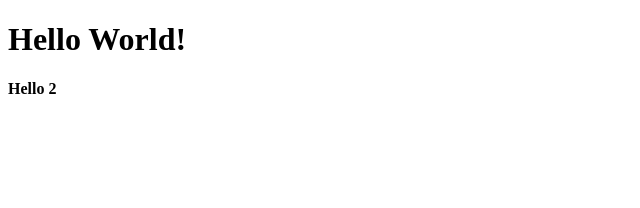
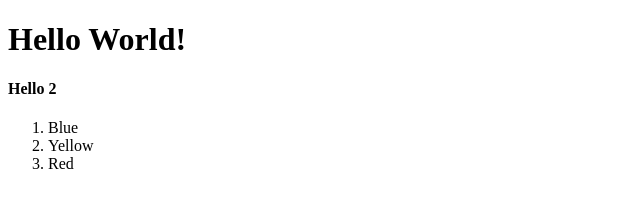
Before and after one commit to composercordero/kekambas-125_hello_world, a plain HTML site: page index.html in a window 1280 px wide. Shown: the whole page, without its empty margins (0-640 px from the left). Drawn offline with Linux system fonts and the light colour scheme.

Commit message:
Add colors

```diff
--- a/index.html
+++ b/index.html
@@ -9,5 +9,12 @@
 
     <h1 class="title">Hello World!</h1>
         <h4 class="sub">Hello 2</h4>
+
+    <ol>
+        <li class="color">Blue</li>
+        <li class="color">Yellow</li>
+        <li class="color">Red</li>
+    </ol>
+
 </body>
 </html>
```
